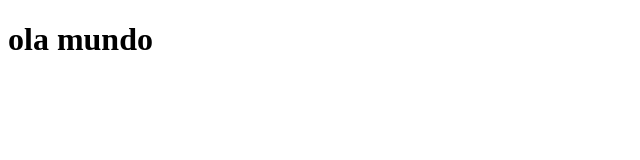
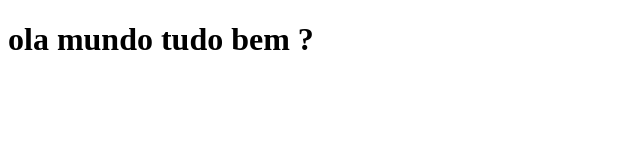
Before and after one commit to ikramibn/ZETA, a plain HTML site: page index.html in a window 1280 px wide. Shown: the whole page, without its empty margins (0-640 px from the left). Drawn offline with Linux system fonts and the light colour scheme.

Commit message:
Modify heading text in index.html
Updated the heading text in the body to include a greeting.

```diff
--- a/index.html
+++ b/index.html
@@ -6,6 +6,6 @@
     <title>Document</title>
 </head>
 <body>
-    <h1>ola mundo</h1>
+    <h1>ola mundo tudo bem ?</h1>
 </body>
 </html>
```
